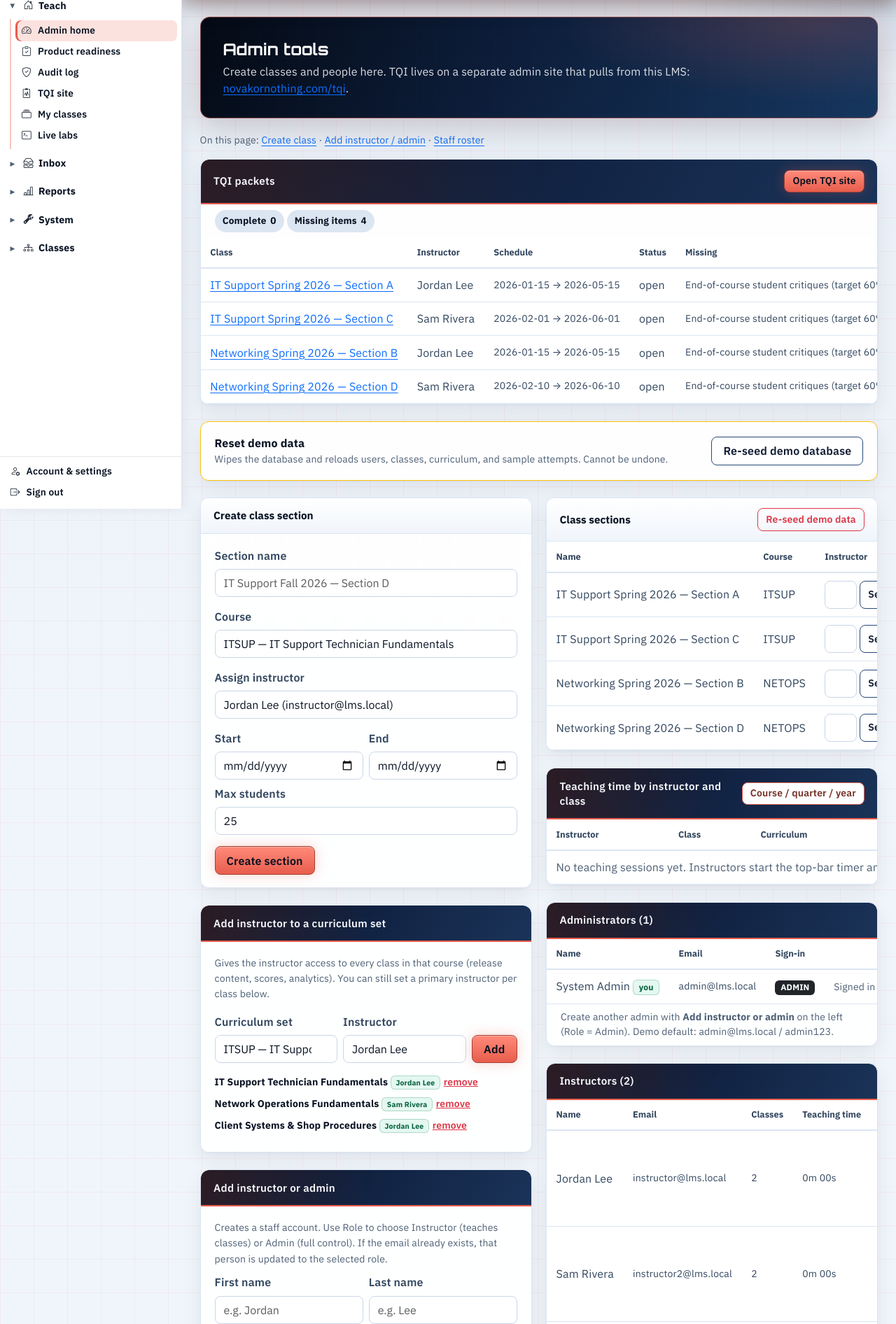
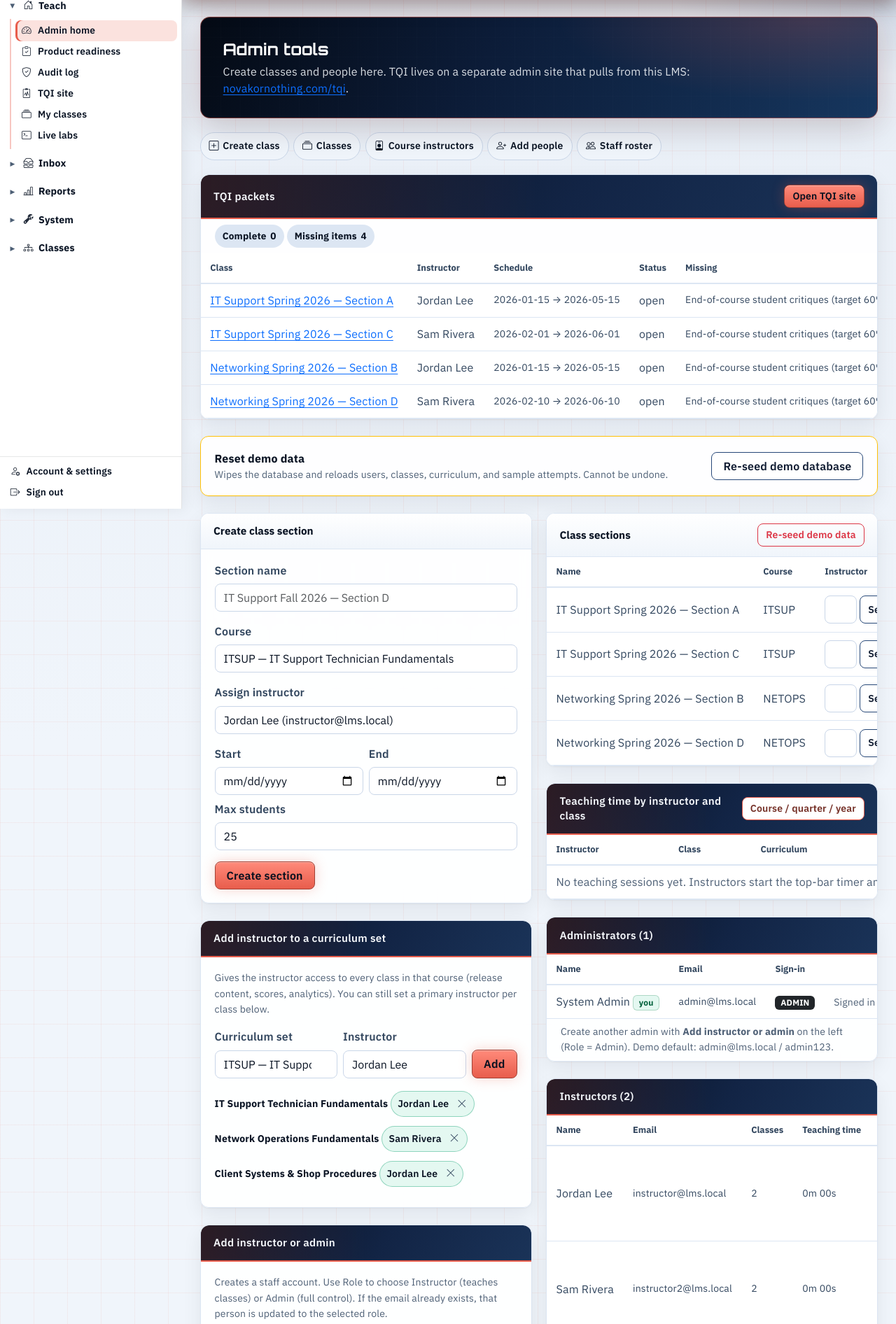
Before and after one commit to Novakornothing/ciwt-lms, a Flask app: page /admin in a window 1280 px wide. Shown: the part 73-1965 px from the top of the page at 70% size. Run offline with Flask 3, Linux system fonts and the light colour scheme; a user stored in the database is signed in; data comes from the database, SQL or seed files in the repository; data that the repository does not hold is empty; some libraries are stand-ins or nearby versions.

Commit message:
Pass 6: flash messages with icons/role, shared empty_state macro (inbox, search, tickets), data-confirm replaces inline confirm JS, admin jump nav and removable instructor chips, 44px label tap areas, quiz toolbar no overflow

```diff
--- a/static/css/ciwt-ui.css
+++ b/static/css/ciwt-ui.css
@@ -87,7 +87,7 @@ a:not(.btn):not(.nav-link):not(.rail-link):not(.list-group-item):not(.navbar-bra
   .form-check .form-check-input { float: none; margin: 0; flex-shrink: 0; }
   .form-check.form-switch .form-check-input { width: 2.6em; }
   .form-check-input { width: 1.35em; height: 1.35em; }
-  .form-check-label { padding-top: .1rem; }
+  .form-check-label { padding-top: .1rem; flex: 1 1 auto; min-height: var(--tap); display: flex; align-items: center; cursor: pointer; }
   .rail-link { min-height: var(--tap); }
 }
 
@@ -762,7 +762,7 @@ legend.form-label { font-size: var(--text-sm, .875rem); font-weight: 600; float:
   /* Focus mode: no tab bar or footer during an attempt; actions sit in a bar above the home indicator */
   body.assess-focus .mobile-tabbar, body.assess-focus > footer { display: none; }
   body.assess-focus.has-mobile-tabbar { padding-bottom: 0; }
-  .test-toolbar { top: 0; border-radius: 0 0 14px 14px; margin: -1rem -1rem .75rem; padding: .6rem 1rem .85rem; gap: .4rem; }
+  .test-toolbar { top: 0; border-radius: 0 0 14px 14px; margin: -1rem -.75rem .75rem; padding: .6rem 1rem .85rem; gap: .4rem; }
   .test-title { font-size: .95rem; white-space: nowrap; overflow: hidden; text-overflow: ellipsis; }
   .test-toolbar .meta { display: none; }
   .test-tools .btn { min-height: 40px; }
@@ -870,3 +870,22 @@ details.card-disclosure:not([open]) > summary { border-bottom: 0; border-radius:
 .u-minw-9 { min-width: 9rem; } .u-minw-12 { min-width: 12rem; } .u-minw-16 { min-width: 16rem; }
 .u-maxw-20 { max-width: 20rem; } .u-maxw-34 { max-width: 34rem; } .u-w-14 { width: 14rem; }
 .nav-search { min-width: 9rem; max-width: 14rem; background: rgba(255,255,255,.12); color: inherit; }
+
+/* ---- Flash messages (pass 6) ---- */
+.ui-flash { display: flex; align-items: flex-start; gap: .65rem; padding-right: 3.25rem; border-width: 1px; border-left-width: 4px; }
+.ui-flash > .bi { font-size: 1.1rem; line-height: 1.35; flex-shrink: 0; }
+.ui-flash-text { min-width: 0; overflow-wrap: anywhere; }
+.ui-flash .btn-close { top: 50%; transform: translateY(-50%); padding: .9rem; }
+.ui-flash.alert-success { border-left-color: var(--success); }
+.ui-flash.alert-danger { border-left-color: var(--danger); }
+.ui-flash.alert-warning { border-left-color: var(--gold); }
+.ui-flash.alert-info { border-left-color: var(--accent); }
+@media (max-width: 575.98px) { .ui-flash { font-size: .925rem; } }
+.empty-state .empty-title { font-weight: 700; color: var(--ink); margin: 0 0 .25rem; font-size: 1.05rem; }
+.empty-state .empty-text { margin: 0 auto; max-width: 30rem; font-size: var(--text-sm, .875rem); }
+.card.empty-state { padding: 2rem 1.25rem; }
+.person-chip { display: inline-flex; align-items: center; gap: .15rem; padding: .1rem .1rem .1rem .6rem; border-radius: 999px; background: var(--success-bg); border: 1px solid color-mix(in srgb, var(--success) 40%, transparent); font-weight: 600; font-size: var(--text-sm, .875rem); margin: .15rem .25rem .15rem 0; }
+.person-chip-x { border: 0; background: none; color: var(--ink-secondary); width: 32px; height: 32px; border-radius: 50%; display: inline-flex; align-items: center; justify-content: center; }
+.person-chip-x:hover, .person-chip-x:focus-visible { background: var(--danger-bg); color: var(--danger); }
+@media (pointer: coarse) { .person-chip-x { width: 40px; height: 40px; } }
+[id^="admin-"] { scroll-margin-top: 1rem; }
--- a/static/js/ciwt-ui.js
+++ b/static/js/ciwt-ui.js
@@ -2,6 +2,14 @@
    Progressive enhancement only: every form still works without this file. */
 (function () {
   'use strict';
+
+  // form[data-confirm]: one confirm() for destructive actions (text comes from an escaped attribute, never inline JS)
+  document.addEventListener('submit', function (e) {
+    var f = e.target;
+    if (f && f.matches && f.matches('form[data-confirm]') && !window.confirm(f.getAttribute('data-confirm'))) {
+      e.preventDefault(); e.stopImmediatePropagation();
+    }
+  }, true);
 
   // [data-history-back]: go back if there is somewhere to go, else home
   document.addEventListener('click', function (e) {
--- a/templates/admin_dashboard.html
+++ b/templates/admin_dashboard.html
@@ -5,12 +5,13 @@
   <h1 class="h3 mb-1">Admin tools</h1>
   <p class="mb-0">Create classes and people here. TQI lives on a separate admin site that pulls from this LMS: <a href="https://novakornothing.com/tqi" target="_blank" rel="noopener">novakornothing.com/tqi</a>.</p>
 </div>
-<p class="small text-muted mb-3">
-  On this page:
-  {% if acting_role != 'instructor' %}<a href="#admin-class">Create class</a> ·{% endif %}
-  <a href="#admin-people">Add instructor / admin</a> ·
-  <a href="#admin-staff">Staff roster</a>
-</p>
+<nav class="chip-scroll mb-3" aria-label="On this page">
+  {% if acting_role != 'instructor' %}<a class="chip-link" href="#admin-class"><i class="bi bi-plus-square" aria-hidden="true"></i> Create class</a>{% endif %}
+  <a class="chip-link" href="#admin-sections"><i class="bi bi-collection" aria-hidden="true"></i> Classes</a>
+  <a class="chip-link" href="#admin-course-instr"><i class="bi bi-person-badge" aria-hidden="true"></i> Course instructors</a>
+  <a class="chip-link" href="#admin-people"><i class="bi bi-person-plus" aria-hidden="true"></i> Add people</a>
+  <a class="chip-link" href="#admin-staff"><i class="bi bi-people" aria-hidden="true"></i> Staff roster</a>
+</nav>
 <div class="card mb-4">
   <div class="card-header navy d-flex justify-content-between align-items-center">
     <span>TQI packets</span>
@@ -46,7 +47,7 @@
       <strong>Reset demo data</strong>
       <div class="small text-muted">Wipes the database and reloads users, classes, curriculum, and sample attempts. Cannot be undone.</div>
     </div>
-    <form method="post" action="{{ url_for('seed_data_route') }}" onsubmit="return confirm('Re-seed the entire demo database? All live changes will be lost.');"><input type="hidden" name="csrf_token" value="{{ csrf_token() }}">
+    <form method="post" action="{{ url_for('seed_data_route') }}" data-confirm="Re-seed the entire demo database? All live changes will be lost."><input type="hidden" name="csrf_token" value="{{ csrf_token() }}">
       <button class="btn btn-outline-navy">Re-seed demo database</button>
     </form>
   </div>
@@ -137,10 +138,10 @@
             {% set links = course_instructors.get(c.id, []) if course_instructors is defined else [] %}
             {% if links %}
               {% for link in links %}
-              <form method="post" action="{{ url_for('admin_remove_course_instructor') }}" class="d-inline"><input type="hidden" name="csrf_token" value="{{ csrf_token() }}">
+              <form method="post" action="{{ url_for('admin_remove_course_instructor') }}" class="d-inline" data-confirm="Remove {{ link.user.full_name if link.user else 'this instructor' }} from {{ c.title }}?"><input type="hidden" name="csrf_token" value="{{ csrf_token() }}">
                 <input type="hidden" name="link_id" value="{{ link.id }}">
-                <span class="badge badge-live">{{ link.user.full_name if link.user else 'Instructor' }}</span>
-                <button class="btn btn-sm btn-link text-danger p-0 align-baseline">remove</button>
+                <span class="person-chip">{{ link.user.full_name if link.user else 'Instructor' }}
+                  <button class="person-chip-x" type="submit" aria-label="Remove {{ link.user.full_name if link.user else 'instructor' }} from {{ c.title }}"><i class="bi bi-x-lg" aria-hidden="true"></i></button></span>
               </form>
               {% endfor %}
             {% else %}
@@ -234,7 +235,7 @@
       <div class="card-header d-flex justify-content-between align-items-center">
         <span>Class sections</span>
         <form method="post" action="{{ url_for('seed_data_route') }}"
-              onsubmit="return confirm('This will wipe and re-seed the database. Continue?')"><input type="hidden" name="csrf_token" value="{{ csrf_token() }}">
+              data-confirm="This will wipe and re-seed the database. Continue?"><input type="hidden" name="csrf_token" value="{{ csrf_token() }}">
           <button class="btn btn-sm btn-outline-danger">Re-seed demo data</button>
         </form>
       </div>
@@ -316,7 +317,7 @@
               <td class="text-end">
                 {% if a.id != current_user.id %}
                 <form method="post" action="{{ url_for('admin_demote_admin') }}" class="d-inline"
-                      onsubmit="return confirm('Remove admin access for {{ a.full_name }}? They become an instructor.')"><input type="hidden" name="csrf_token" value="{{ csrf_token() }}">
+                      data-confirm="Remove admin access for {{ a.full_name }}? They become an instructor."><input type="hidden" name="csrf_token" value="{{ csrf_token() }}">
                   <input type="hidden" name="user_id" value="{{ a.id }}">
                   <button class="btn btn-sm btn-outline-navy">Make instructor</button>
                 </form>
@@ -353,7 +354,7 @@
               <td class="small">{{ fmt_seconds(teach_totals.get(i.id, 0)) if fmt_seconds is defined else '—' }}</td>
               <td class="text-end">
                 <form method="post" action="{{ url_for('admin_remove_instructor') }}" class="d-flex flex-wrap gap-1 justify-content-end"
-                      onsubmit="return confirm('Remove instructor access for {{ i.full_name }}?')"><input type="hidden" name="csrf_token" value="{{ csrf_token() }}">
+                      data-confirm="Remove instructor access for {{ i.full_name }}?"><input type="hidden" name="csrf_token" value="{{ csrf_token() }}">
                   <input type="hidden" name="user_id" value="{{ i.id }}">
                   {% if instructors|length > 1 %}
                   <select name="reassign_to" class="form-select form-select-sm u-minw-9" aria-label="Reassign {{ i.full_name }}'s classes to">
@@ -366,7 +367,7 @@
                   <button class="btn btn-sm btn-outline-danger">Remove</button>
                 </form>
                 <form method="post" action="{{ url_for('admin_make_admin') }}" class="d-inline"
-                      onsubmit="return confirm('Make {{ i.full_name }} an administrator? Only an admin can do this.')"><input type="hidden" name="csrf_token" value="{{ csrf_token() }}">
+                      data-confirm="Make {{ i.full_name }} an administrator? Only an admin can do this."><input type="hidden" name="csrf_token" value="{{ csrf_token() }}">
                   <input type="hidden" name="user_id" value="{{ i.id }}">
                   <button class="btn btn-sm btn-brand mt-1">Make admin</button>
                 </form>
--- a/templates/admin_tickets.html
+++ b/templates/admin_tickets.html
@@ -1,6 +1,7 @@
 {% extends "base.html" %}
 {% block title %}Curriculum tickets — Admin{% endblock %}
 {% block content %}
+{% from '_ui.html' import empty_state %}
 <div class="page-hero d-flex flex-wrap justify-content-between align-items-start gap-2">
   <div>
     <h1 class="h3 mb-1">Curriculum tickets</h1>
@@ -44,6 +45,6 @@
   {% endfor %}
 </div>
 {% else %}
-<div class="card card-body text-muted">No tickets in this filter.</div>
+{{ empty_state('inbox', 'Nothing in this filter', 'Pick another status above to see more tickets.') }}
 {% endif %}
 {% endblock %}
--- a/templates/base.html
+++ b/templates/base.html
@@ -139,8 +139,10 @@
     {% with messages = get_flashed_messages(with_categories=true) %}
       {% if messages %}
         {% for category, message in messages %}
-          <div class="alert alert-{{ 'danger' if category == 'error' else category }} alert-dismissible fade show" role="{{ 'alert' if category in ('danger','error','warning') else 'status' }}">
-            {{ message }}
+          {% set cat = 'danger' if category == 'error' else (category if category in ('success','info','warning','danger') else 'info') %}
+          <div class="alert alert-{{ cat }} alert-dismissible fade show ui-flash" role="{{ 'alert' if cat in ('danger','warning') else 'status' }}">
+            <i class="bi {{ {'success':'bi-check-circle-fill','danger':'bi-exclamation-octagon-fill','warning':'bi-exclamation-triangle-fill'}.get(cat, 'bi-info-circle-fill') }}" aria-hidden="true"></i>
+            <div class="ui-flash-text">{{ message }}</div>
             <button type="button" class="btn-close" data-bs-dismiss="alert" aria-label="Dismiss"></button>
           </div>
         {% endfor %}
--- a/templates/helix/my_data.html
+++ b/templates/helix/my_data.html
@@ -26,7 +26,7 @@
   <div class="card-header navy d-flex justify-content-between align-items-center flex-wrap gap-2">
     <span>Stored sessions ({{ rows|length }})</span>
     {% if rows %}
-    <form method="post" action="{{ url_for('helix.my_data_delete') }}" onsubmit="return confirm('Delete all of your Helix sessions? This cannot be undone.');"><input type="hidden" name="csrf_token" value="{{ csrf_token() }}">
+    <form method="post" action="{{ url_for('helix.my_data_delete') }}" data-confirm="Delete all of your Helix sessions? This cannot be undone."><input type="hidden" name="csrf_token" value="{{ csrf_token() }}">
       <button class="btn btn-sm btn-outline-light"><i class="bi bi-trash" aria-hidden="true"></i> Delete all</button>
     </form>
     {% endif %}
--- a/templates/instructor_section.html
+++ b/templates/instructor_section.html
@@ -205,7 +205,7 @@
                   <td>{{ '%.0f'|format(e.progress_percent) }}%</td>
                   <td class="text-end">
                     <form method="post" action="{{ url_for('instructor_unenroll') }}" class="d-inline"
-                          onsubmit="return confirm('Remove this student?')"><input type="hidden" name="csrf_token" value="{{ csrf_token() }}">
+                          data-confirm="Remove this student?"><input type="hidden" name="csrf_token" value="{{ csrf_token() }}">
                       <input type="hidden" name="section_id" value="{{ section.id }}">
                       <input type="hidden" name="enrollment_id" value="{{ e.id }}">
                       <button class="btn btn-sm btn-outline-danger">Remove</button>
--- a/templates/messages_inbox.html
+++ b/templates/messages_inbox.html
@@ -1,6 +1,7 @@
 {% extends "base.html" %}
 {% block title %}Messages — {{ site_name }}{% endblock %}
 {% block content %}
+{% from '_ui.html' import empty_state %}
 <div class="d-flex flex-wrap justify-content-between align-items-center gap-2 mb-3">
   <div>
     <h1 class="h3 mb-0">{% if mode == 'staff' %}Instructor / admin inbox{% else %}Messages to staff{% endif %}</h1>
@@ -36,6 +37,6 @@
   {% endfor %}
 </div>
 {% else %}
-<div class="card card-body text-muted">No messages yet.</div>
+{{ empty_state('envelope-open', 'No messages yet', 'Questions about a lesson, lab or grade? Your instructor sees them here.' if mode != 'staff' else 'Messages from students and staff show up here.', url_for('messages_new'), 'Ask instructor' if mode != 'staff' else 'Message a student') }}
 {% endif %}
 {% endblock %}
--- a/templates/search.html
+++ b/templates/search.html
@@ -1,6 +1,7 @@
 {% extends "base.html" %}
 {% block title %}Search curriculum{% endblock %}
 {% block content %}
+{% from '_ui.html' import empty_state %}
 <div class="page-hero">
   <h1 class="h3 mb-1">Find curriculum</h1>
   <p class="mb-0">Search lessons, chapters, and knowledge tests.</p>
@@ -30,9 +31,9 @@
     {% endfor %}
   </div>
   {% else %}
-  <div class="card card-body text-muted">No matching curriculum. Try a shorter term (RAM, VLAN, DNS).</div>
+  {{ empty_state('search', 'No lessons match “' ~ q ~ '”', 'Try a shorter or more general term, such as RAM, VLAN or DNS.') }}
   {% endif %}
 {% else %}
-  <div class="card card-body text-muted">Enter a topic, tool, or chapter name to jump straight to the lesson.</div>
+  {{ empty_state('search', 'Search the curriculum', 'Type a topic, tool or chapter name to jump straight to the lesson.') }}
 {% endif %}
 {% endblock %}
--- a/templates/tickets.html
+++ b/templates/tickets.html
@@ -1,6 +1,7 @@
 {% extends "base.html" %}
 {% block title %}My curriculum tickets{% endblock %}
 {% block content %}
+{% from '_ui.html' import empty_state %}
 <div class="page-hero d-flex flex-wrap justify-content-between align-items-start gap-2">
   <div>
     <h1 class="h3 mb-1">Curriculum tickets</h1>
@@ -34,6 +35,6 @@
   {% endfor %}
 </div>
 {% else %}
-<div class="card card-body text-muted">No tickets yet. Use <a href="{{ url_for('tickets_new') }}">New ticket</a> or the link on a lesson page.</div>
+{{ empty_state('ticket-perforated', 'No tickets yet', 'Spotted a mistake in a lesson or question? Report it and the curriculum team will follow up.', url_for('tickets_new'), 'New ticket') }}
 {% endif %}
 {% endblock %}
```
Also changed, not shown: templates/_ui.html (added, +9 -0 lines).
